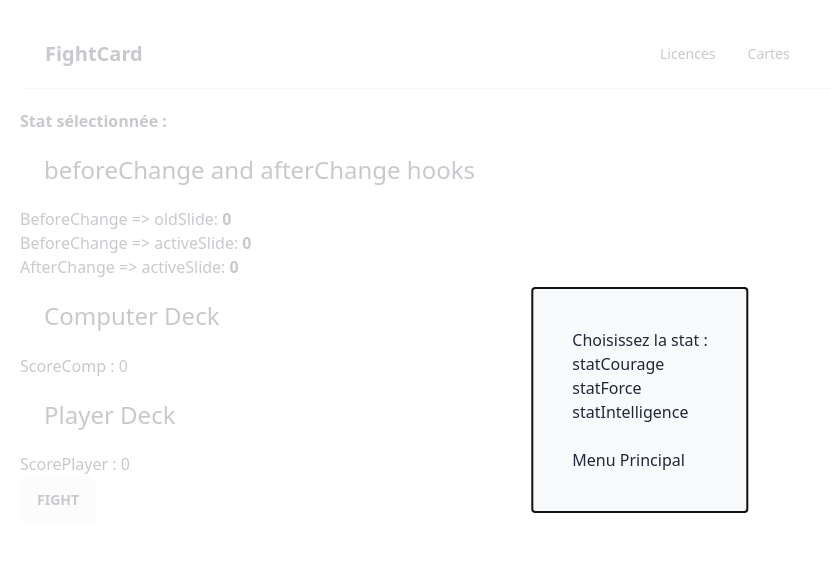
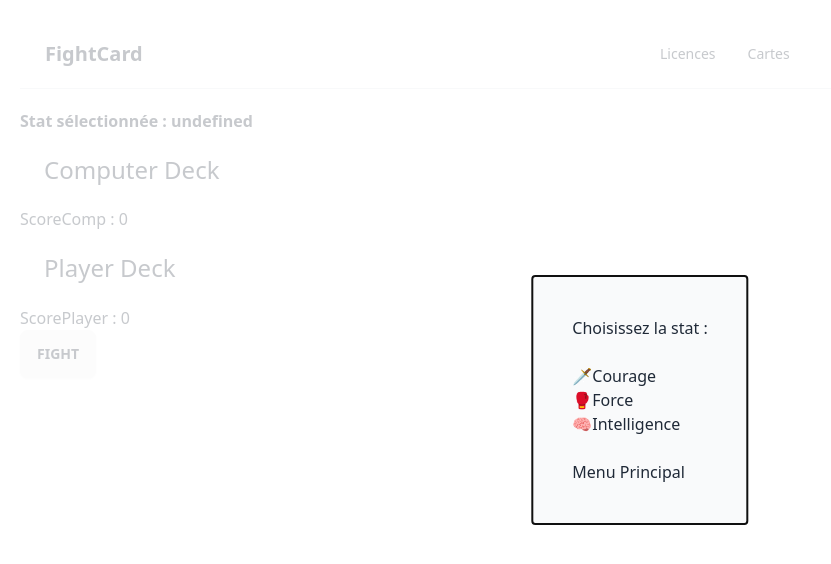
Before and after one commit to NonoL3Robot/Fight-Card-Front, a React (Vite) app: page /play in a window 1280 px wide. Shown: the top 564 px of the page, without its empty margins (0-831 px from the left). Built offline with nearby package versions, Linux system fonts and the light colour scheme.

Commit message:
Fix : display stat

```diff
--- a/src/components/pages/Play.jsx
+++ b/src/components/pages/Play.jsx
@@ -16,6 +16,8 @@ export const Play = ({
   const navigate = useNavigate();
 
   const statsList = ['statCourage', 'statForce', 'statIntelligence'];
+
+  const statsEmoji = ['🗡️', '🥊', '🧠'];
 
   window.onbeforeunload = function () {
     window.setTimeout(function () {
@@ -76,12 +78,11 @@ export const Play = ({
       setOldSlide(current);
       setActiveSlide(next);
     },
-    afterChange: (current) => setActiveSlide2(current),
   };
 
+  // eslint-disable-next-line no-unused-vars
   const [oldSlide, setOldSlide] = useState(0);
   const [activeSlide, setActiveSlide] = useState(0);
-  const [activeSlide2, setActiveSlide2] = useState(0);
 
   const removeCard = (playerCard, compCard) => {
     setPlayerDeck((prevCards) =>
@@ -139,16 +140,19 @@ export const Play = ({
 
   return (
     <>
-      <strong>{`Stat sélectionnée : ${stat}`}</strong>
+      <div>
+        <strong>{`Stat sélectionnée : ${stat.split('stat')[1]}`}</strong>
 
         <ReactModal
           isOpen={isModalOpen}
           className="w-fit h-fit border p-10 mx-auto absolute top-1/2 left-1/2 transform -translate-x-1/2 -translate-y-1/2 bg-gray-50"
         >
           <p>Choisissez la stat : </p>
-        {statsList.map((elem) => (
-          <div key={elem} onClick={(e) => handleStat(e, elem)}>
-            {elem}
+          <br />
+          {statsList.map((stat, index) => (
+            <div key={stat} onClick={(e) => handleStat(e, stat)}>
+              {statsEmoji[index]}
+              {stat.split('stat')}
             </div>
           ))}
           <br />
@@ -157,21 +161,9 @@ export const Play = ({
         <br />
 
         <div className="slider-container">
-        <h2>beforeChange and afterChange hooks</h2>
-        <p>
-          BeforeChange {'=>'} oldSlide: <strong>{oldSlide}</strong>
-        </p>
-        <p>
-          BeforeChange {'=>'} activeSlide: <strong>{activeSlide}</strong>
-        </p>
-        <p>
-          AfterChange {'=>'} activeSlide: <strong>{activeSlide2}</strong>
-        </p>
-
-        <div>
           <h2>Computer Deck</h2>
           {`ScoreComp : ${scoreComp}`}
-          <Slider infinite={false}>
+          <Slider infinite={false} slidesToShow={10} arrows={false}>
             {compDeck.map((card) => (
               <div key={card.id}>
                 <div>
@@ -182,7 +174,7 @@ export const Play = ({
           </Slider>
         </div>
 
-        <div>
+        <div className="slider-container">
           <h2>Player Deck</h2>
           {`ScorePlayer : ${scorePlayer}`}
           <Slider {...settings}>
```
Lines whose indentation alone changed are shown as unchanged.
